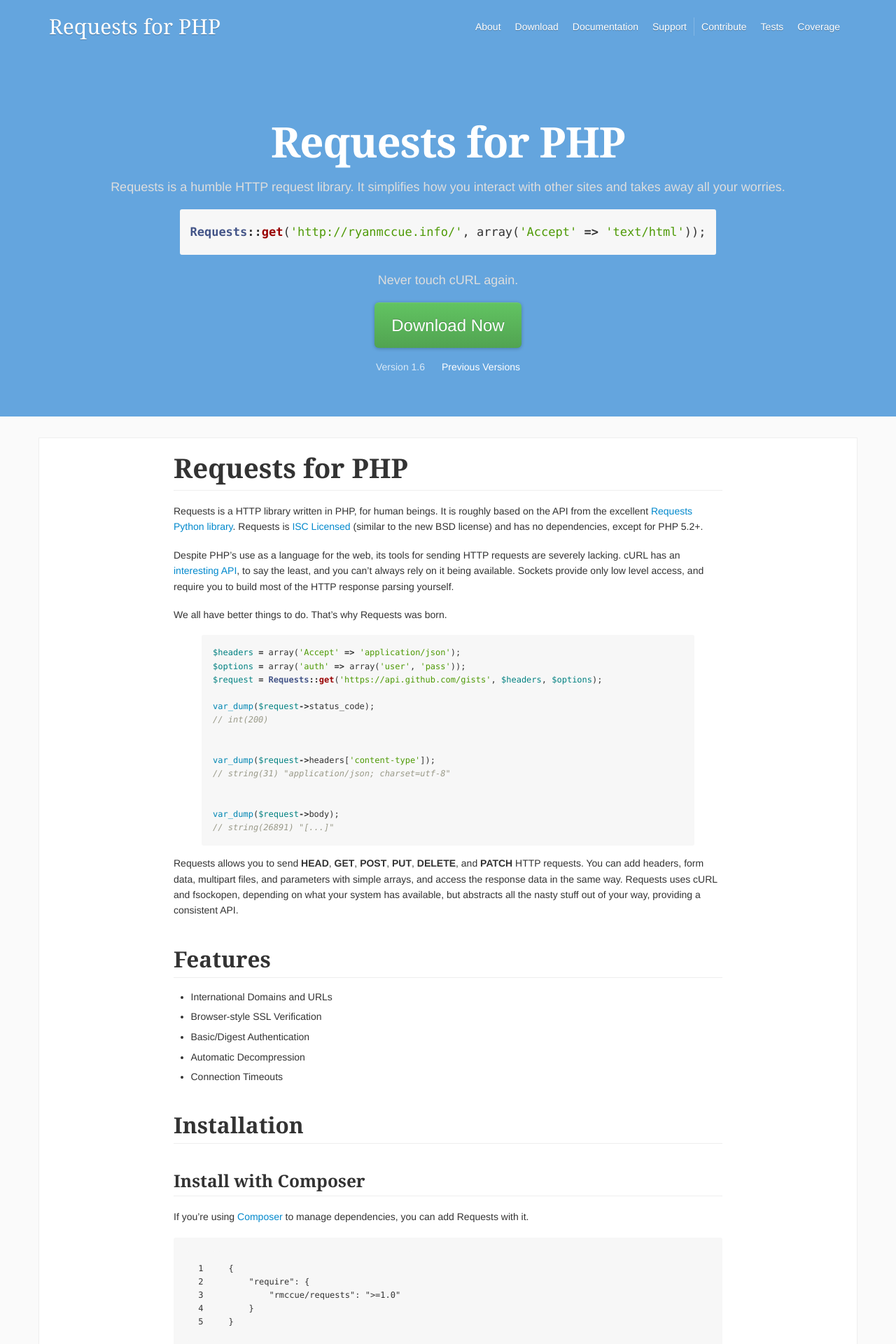
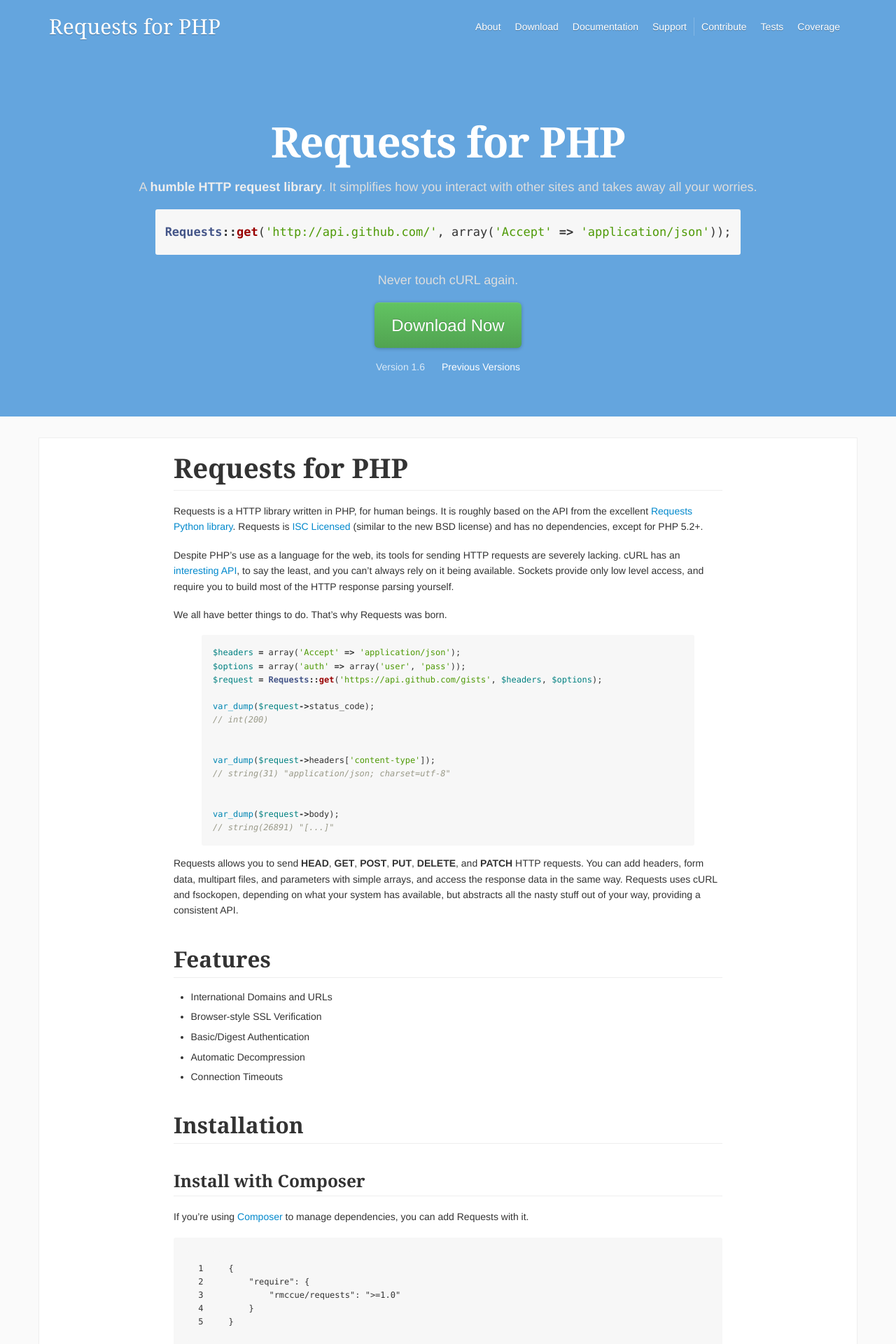
Before and after one commit to WordPress/Requests, a Jekyll site: the page built from index.md, in a window 1280 px wide. Shown: the top 1920 px of the page at 70% size. Built offline with Jekyll 4.4.1, drawn with Linux system fonts in a browser that asks for light colours; nearby versions of some CDN libraries.

Commit message:
Update masthead to remove vanity

```diff
--- a/_layouts/home.html
+++ b/_layouts/home.html
@@ -2,10 +2,10 @@
 
 		<div id="masthead">
 			<h1>Requests for PHP</h1>
-			<p>Requests is a humble HTTP request library. It simplifies how you
-				interact with other sites and takes away all your worries.</p>
+			<p>A <strong>humble HTTP request library</strong>. It simplifies how
+				you interact with other sites and takes away all your worries.</p>
 
-			{% highlight php startinline %}Requests::get('http://ryanmccue.info/', array('Accept' => 'text/html'));{% endhighlight %}
+			{% highlight php startinline %}Requests::get('http://api.github.com/', array('Accept' => 'application/json'));{% endhighlight %}
 
 			<p>Never touch cURL again.</p>
 
--- a/_sass/_masthead.scss
+++ b/_sass/_masthead.scss
@@ -12,6 +12,9 @@
 		letter-spacing: -1px;
 		color: #fff;
 		border-bottom: none;
+	}
+	strong {
+		color: #eee;
 	}
 	p {
 		font-size: 18px;
```
